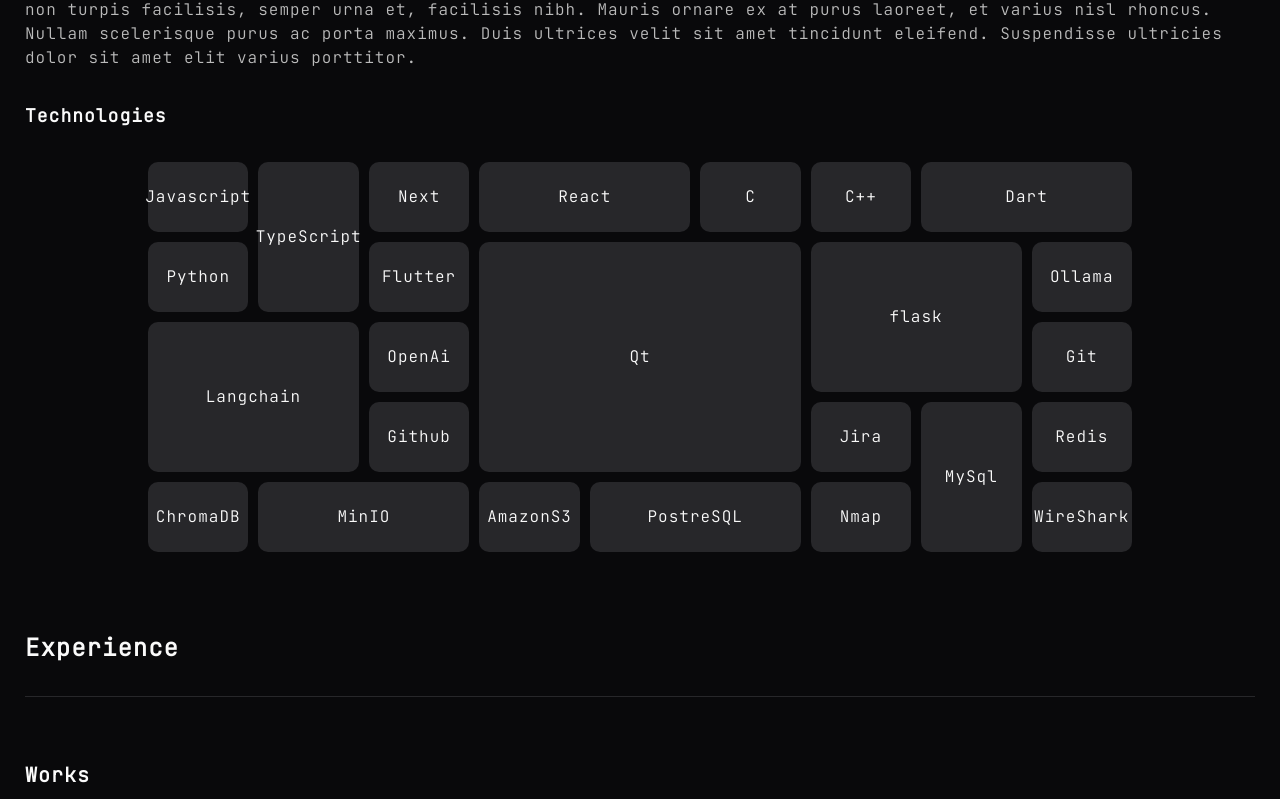
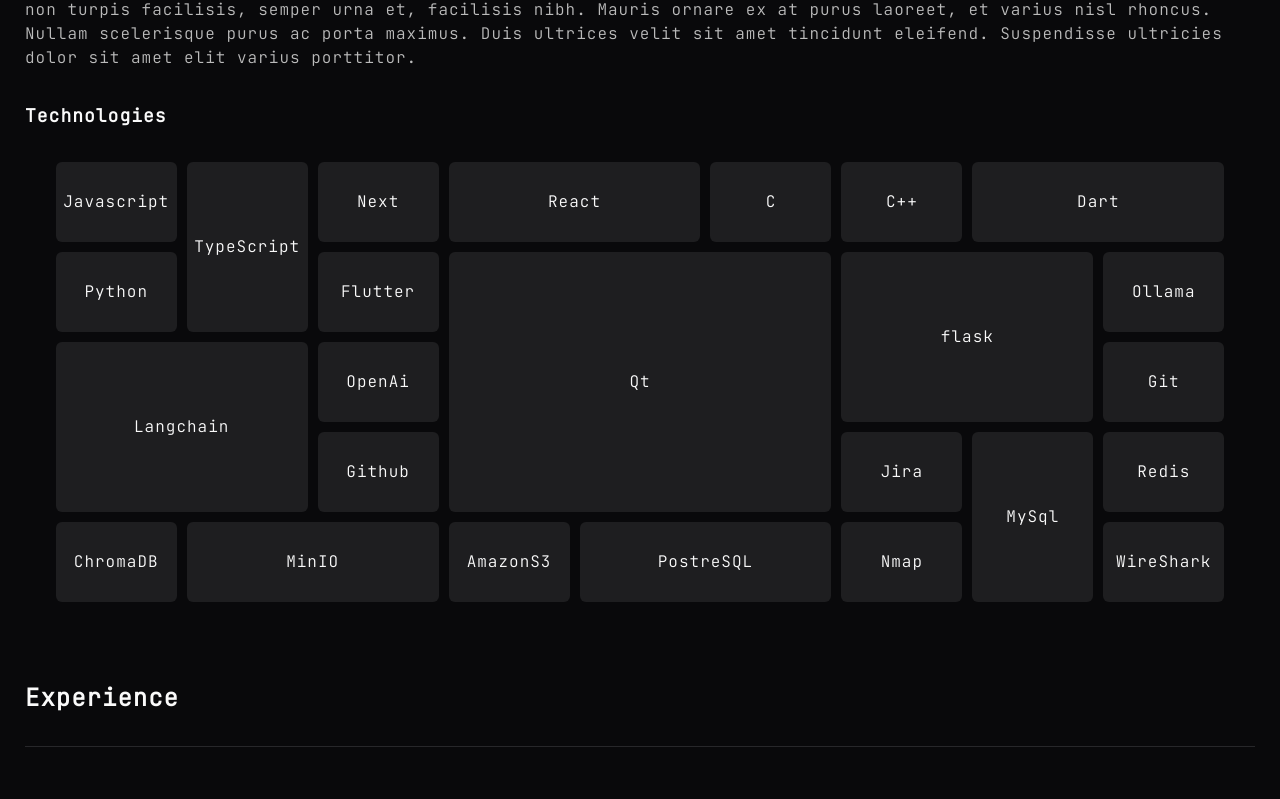
Before and after one commit to GiovanniMenon/portfolio, a Next.js app: page / in a window 1280 px wide. Shown: the part 619-1418 px from the top of the page. Built offline with nearby package versions, Linux system fonts and the light colour scheme.

Commit message:
8/02/2024 - Develop - ToolTip

```diff
--- a/package.json
+++ b/package.json
@@ -12,6 +12,7 @@
     "@radix-ui/react-icons": "^1.3.0",
     "@radix-ui/react-navigation-menu": "^1.1.4",
     "@radix-ui/react-separator": "^1.0.3",
+    "@radix-ui/react-tooltip": "^1.0.7",
     "class-variance-authority": "^0.7.0",
     "clsx": "^2.1.0",
     "lucide-react": "^0.321.0",
--- a/src/components/main/technlogies/gridItem.tsx
+++ b/src/components/main/technlogies/gridItem.tsx
@@ -1,9 +1,15 @@
 import { ReactNode } from "react";
 import { cn } from "@/lib/utils";
 import { cva, type VariantProps } from "class-variance-authority";
+import {
+  Tooltip,
+  TooltipContent,
+  TooltipProvider,
+  TooltipTrigger,
+} from "@/components/ui/tooltip";
 
 const variants = cva(
-  "bg-accent rounded-[10px] flex flex-col justify-center p-2 col-span-1 row-span-1",
+  "bg-[rgba(114,114,114,.2)] rounded-md flex flex-col justify-center p-2 col-span-1 row-span-1",
   {
     variants: {
       size: {
@@ -22,11 +28,14 @@
 
 type GridItemProps = {
   children: ReactNode;
+  title: string;
 } & VariantProps<typeof variants>;
 
-function GridItem({ size, children }: GridItemProps) {
+function GridItem({ size, title, children }: GridItemProps) {
   return (
-    <div
+    <TooltipProvider>
+      <Tooltip>
+        <TooltipTrigger
           className={cn(
             variants({
               size,
@@ -34,8 +43,13 @@
             }),
           )}
         >
-      {children}
-    </div>
+          {title}
+        </TooltipTrigger>
+        <TooltipContent>
+          <p>{title}</p>
+        </TooltipContent>
+      </Tooltip>
+    </TooltipProvider>
   );
 }
 
--- a/src/components/main/technlogies/gridSkill.tsx
+++ b/src/components/main/technlogies/gridSkill.tsx
@@ -1,15 +1,16 @@
 import React, { ReactNode } from "react";
 import { GridItems } from "@/config/site-config";
 import GridItem from "@/components/main/technlogies/gridItem";
+
 function GridSkill() {
   return (
     <div className="flex flex-col gap-8">
       <h2 className="font-bold text-lg">Technologies</h2>
       {/* Bento Grid*/}
-      <div className="grid mx-auto w-full md:w-[80%] h-full grid-cols-5 md:grid-cols-9 auto-rows-[70px] gap-2.5 ">
+      <div className="grid mx-auto w-full md:w-[95%] h-full grid-cols-5 md:grid-cols-9 auto-rows-[80px] gap-2.5 ">
         {GridItems.map((item, index) => {
           return (
-            <GridItem size={item.layout} key={index}>
+            <GridItem title={item.title} size={item.layout} key={index}>
               {item.title}
             </GridItem>
           );
--- /dev/null
+++ b/src/components/ui/tooltip.tsx
@@ -0,0 +1,30 @@
+"use client"
+
+import * as React from "react"
+import * as TooltipPrimitive from "@radix-ui/react-tooltip"
+
+import { cn } from "@/lib/utils"
+
+const TooltipProvider = TooltipPrimitive.Provider
+
+const Tooltip = TooltipPrimitive.Root
+
+const TooltipTrigger = TooltipPrimitive.Trigger
+
+const TooltipContent = React.forwardRef<
+  React.ElementRef<typeof TooltipPrimitive.Content>,
+  React.ComponentPropsWithoutRef<typeof TooltipPrimitive.Content>
+>(({ className, sideOffset = 4, ...props }, ref) => (
+  <TooltipPrimitive.Content
+    ref={ref}
+    sideOffset={sideOffset}
+    className={cn(
+      "z-50 overflow-hidden rounded-md bg-primary px-3 py-1.5 text-xs text-primary-foreground animate-in fade-in-0 zoom-in-95 data-[state=closed]:animate-out data-[state=closed]:fade-out-0 data-[state=closed]:zoom-out-95 data-[side=bottom]:slide-in-from-top-2 data-[side=left]:slide-in-from-right-2 data-[side=right]:slide-in-from-left-2 data-[side=top]:slide-in-from-bottom-2",
+      className
+    )}
+    {...props}
+  />
+))
+TooltipContent.displayName = TooltipPrimitive.Content.displayName
+
+export { Tooltip, TooltipTrigger, TooltipContent, TooltipProvider }
```
Also changed, not shown: 1 other file (tests, documents, lock files or other folders). Lines whose indentation alone changed are shown as unchanged.
